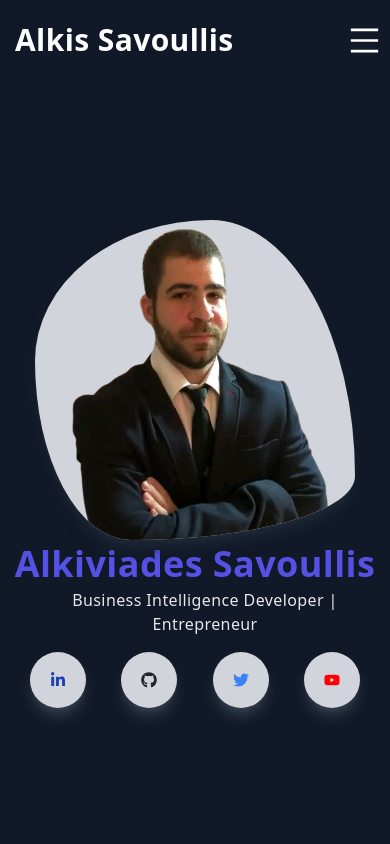
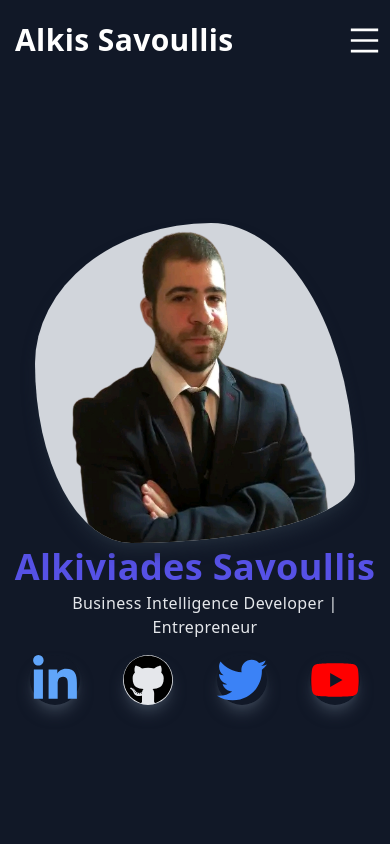
Before and after one commit to brilliantmakanju/Portfolio, a Next.js app: page / in a window 390 px wide. Shown: the top 844 px of the page. Built offline with nearby package versions, Linux system fonts and the light colour scheme.

Commit message:
Made changes to contact form, skills, experience alos made it responsive for desktop and larger screen

```diff
--- a/component/Contact.jsx
+++ b/component/Contact.jsx
@@ -74,14 +74,14 @@ const Contact = () => {
         <div className='w-screen md:mt-[-10%] text-gray-200  mt-[-22%] h-auto bg-gray-700  ' id='contact' >
 
             <div className={`  ${popup ? ' fixed left-0 top-0 w-full h-screen bg-[#0c0b0bbb] ' : '  '}  `}></div>
-            <div className={`${popup ? "popup" : "popout hidden"} fixed  md:left-[71vh] left-[5vh] top-[50vh] right-auto bg-[#bccec9] w-[80%] md:w-[30%] mx-auto my-auto translate-x-[50%] translate-y-[-50%] shadow-xl shadow-gray-700 rounded-lg`} >
+            <div className={`${popup ? "popup" : "popout hidden"} fixed  md:left-[71vh] left-[5vh] top-[50vh] right-auto bg-gray-900 w-[80%] md:w-[30%] mx-auto my-auto translate-x-[50%] translate-y-[-50%] shadow-xl shadow-gray-700 rounded-lg`} >
                 <p onClick={(() => setPopup(false))} className='text-[white] h-[40px] flex items-center justify-center w-[40px] rounded-[100%] bg-slate-600 absolute p-3 top-2 right-2 shadow-md shadow-[#493f2c] ' >X</p>
                 <h2 className='w-full rounded-lg p-2 border-[#1d1c1c] border-2 border-b-5 '>Message Sent</h2>
                 <p className='p-10 text-center font-bold text-[green] ' > Your Message has been sent Successfully. </p>
             </div>
 
             <div className={` ${popup2 ? ' fixed left-0 top-0 w-full h-screen bg-[#0c0b0bbb] ' : '  '}  `}></div>
-            <div className={`${popup2 ? "popup" : "popout"} fixed  md:left-[71vh] left-[5vh] top-[50vh] right-auto bg-[#bccec9] w-[80%] md:w-[30%] mx-auto my-auto translate-x-[50%] translate-y-[-50%] shadow-xl shadow-gray-700 rounded-lg`} >
+            <div className={`${popup2 ? "popup" : "popout"} fixed  md:left-[71vh] left-[5vh] top-[50vh] right-auto bg-gray-900 w-[80%] md:w-[30%] mx-auto my-auto translate-x-[50%] translate-y-[-50%] shadow-xl shadow-gray-700 rounded-lg`} >
                 <p onClick={(() => setPopup2(false))} className='text-[white] h-[40px] flex items-center justify-center w-[40px] rounded-[100%] bg-slate-600 absolute p-3 top-2 right-2 shadow-md shadow-[#493f2c] ' >X</p>
                 <h2 className='w-full rounded-lg p-2 border-[#1d1c1c] border-2 border-b-5 '>Message Failed</h2>
                 <p className='p-10 text-center font-bold text-[red] ' > Sorry an Error Occured. can you send the message again, Thank you. </p>
@@ -110,17 +110,17 @@ const Contact = () => {
                             <div>
                                 <p className='uppercase' >Connect with me</p>
                                 <div className='flex items-center justify-between py-4 ' >
-                                    <div className='rounded-full shadow-lg text-blue-800 shadow-gray-700 p-5 cursor-pointer hover:scale-105 ease-in duration-300 '>
-                                        <FaLinkedinIn />
+                                    <div className='rounded-full  shadow-lg text-blue-400 shadow-gray-700 cursor-pointer hover:scale-105 ease-in duration-300 '>
+                                        <FaLinkedinIn size={50} />
                                     </div>
-                                    <div className='rounded-full shadow-lg shadow-gray-700 p-5 cursor-pointer hover:scale-105 ease-in duration-300 '>
-                                        <FaGithub />
+                                    <div className='rounded-full shadow-lg text-black bg-gray-200 shadow-gray-700 cursor-pointer hover:scale-105 ease-in duration-300 '>
+                                        <FaGithub size={50} />
                                     </div>
-                                    <div className='rounded-full shadow-lg text-blue-500 shadow-gray-700 p-5 cursor-pointer hover:scale-105 ease-in duration-300 '>
-                                        <FaTwitter />
+                                    <div className='rounded-full shadow-lg  text-blue-500 shadow-gray-700 cursor-pointer hover:scale-105 ease-in duration-300 '>
+                                        <FaTwitter size={50} />
                                     </div>
-                                    <div className='rounded-full shadow-lg text-[red] shadow-gray-700 p-5 cursor-pointer hover:scale-105 ease-in duration-300 '>
-                                        <FaYoutube />
+                                    <div className='rounded-full shadow-lg  text-[red] shadow-gray-700 cursor-pointer hover:scale-105 ease-in duration-300 '>
+                                        <FaYoutube size={50} />
                                     </div>
                                 </div>
                             </div>
@@ -132,16 +132,16 @@ const Contact = () => {
                                 <div className='grid md:grid-cols-2 gap-4 w-full py-2'>
                                     <div className='flex flex-col'>
                                         <label className='uppercase text-sm py-2 '>Name</label>
-                                        <input type="text" onChange={handleName} value={froms} name="user_name" className='border-2 rounded-xl p-3 flex border-gray-300 text-black ' required />
+                                        <input type="text" onChange={handleName} value={froms} name="user_name" className='border-2 rounded-xl p-3 flex border-gray-300 md:focus:outline  text-black  '  required />
                                     </div>
                                     <div className='flex flex-col'>
                                         <label className='uppercase text-sm w-full py-2 '>Email</label>
-                                        <input type="email" onChange={handleEmail} name="email" className='text-black border-2 rounded-xl p-3 flex border-gray-300' required />
+                                        <input type="email" onChange={handleEmail} name="email" className=' md:focus:outline  text-black border-2 rounded-xl p-3 flex border-gray-300' required />
                                     </div>
                                 </div>
                                 <div className='flex flex-col py-2'>
                                     <label className='uppercase text-sm w-full py-2 '>Subject</label>
-                                    <input type="text" className='border-2 rounded-xl p-3 text-black flex border-gray-300' required />
+                                    <input type="text" className='border-2 md:focus:outline rounded-xl p-3 text-black flex border-gray-300' required />
                                 </div>
                                 <div className='flex flex-col py-2'>
                                     <label className='uppercase text-sm w-full py-2 '>Message</label>
--- a/component/Intro.jsx
+++ b/component/Intro.jsx
@@ -26,17 +26,17 @@ const Intro = () => {
                                     {Value.name}</span></h1>
                                 <p className=' md:w-[70%] md:px-[auto] pl-[20px] mx-[auto] text-gray-200'>{Value.role}</p>
                                 <div className='flex items-center justify-between max-w-[330px] m-auto py-4 ' >
-                                    <div className='rounded-full shadow-lg bg-gray-300 text-blue-800 shadow-gray-700 p-5 cursor-pointer hover:scale-105 ease-in duration-300 '>
-                                        <FaLinkedinIn />
+                                    <div className='rounded-full  shadow-lg text-blue-400 shadow-gray-700 cursor-pointer hover:scale-105 ease-in duration-300 '>
+                                        <FaLinkedinIn size={50} />
                                     </div>
-                                    <div className='rounded-full shadow-lg bg-gray-300 shadow-gray-700 p-5 cursor-pointer hover:scale-105 ease-in duration-300 '>
-                                        <FaGithub />
+                                    <div className='rounded-full shadow-lg text-black bg-gray-200 shadow-gray-700 cursor-pointer hover:scale-105 ease-in duration-300 '>
+                                        <FaGithub size={50} />
                                     </div>
-                                    <div className='rounded-full shadow-lg bg-gray-300 text-blue-500 shadow-gray-700 p-5 cursor-pointer hover:scale-105 ease-in duration-300 '>
-                                        <FaTwitter />
+                                    <div className='rounded-full shadow-lg  text-blue-500 shadow-gray-700 cursor-pointer hover:scale-105 ease-in duration-300 '>
+                                        <FaTwitter size={50} />
                                     </div>
-                                    <div className='rounded-full shadow-lg bg-gray-300 text-[red] shadow-gray-700 p-5 cursor-pointer hover:scale-105 ease-in duration-300 '>
-                                        <FaYoutube />
+                                    <div className='rounded-full shadow-lg  text-[red] shadow-gray-700 cursor-pointer hover:scale-105 ease-in duration-300 '>
+                                        <FaYoutube size={50} />
                                     </div>
                                 </div>
 
```
